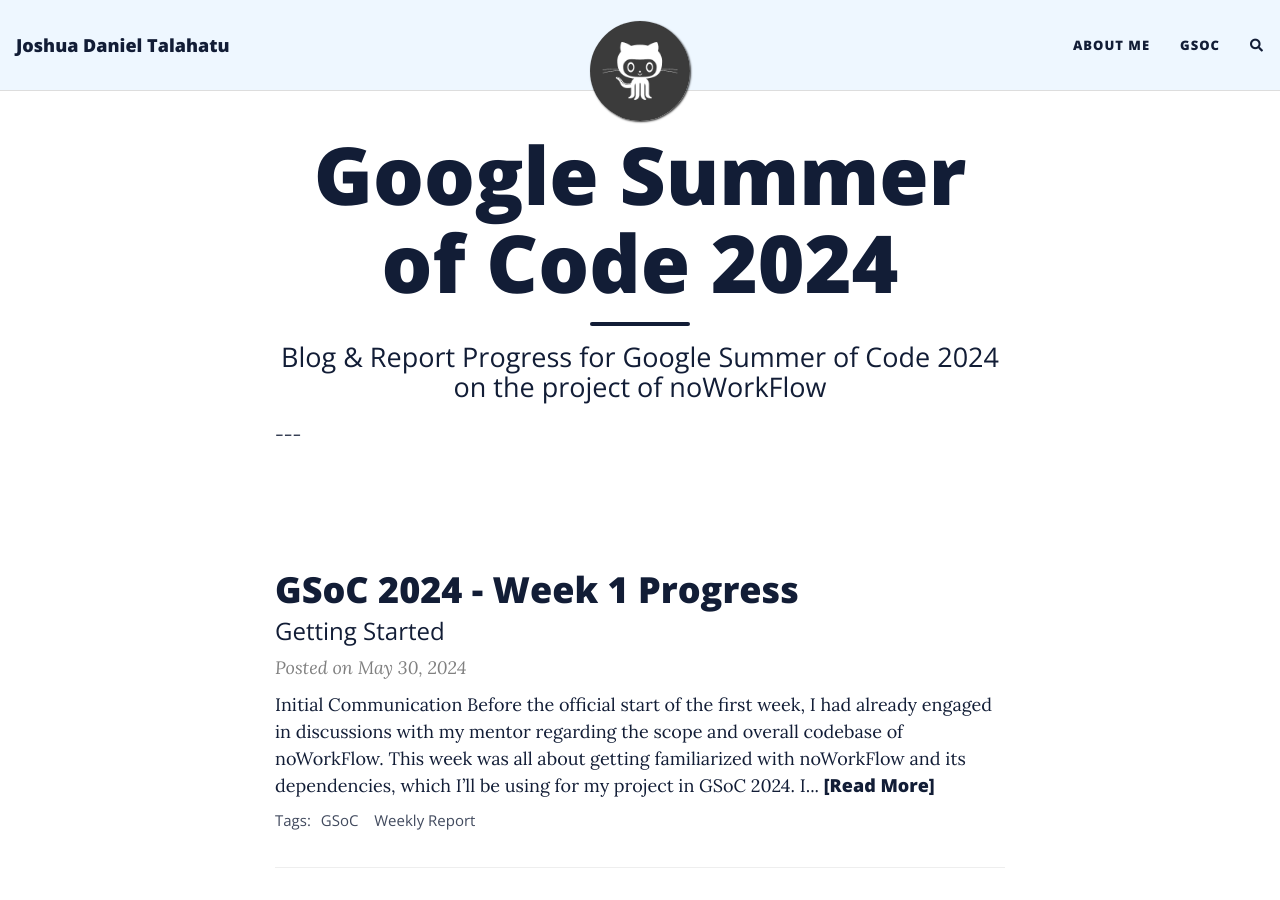
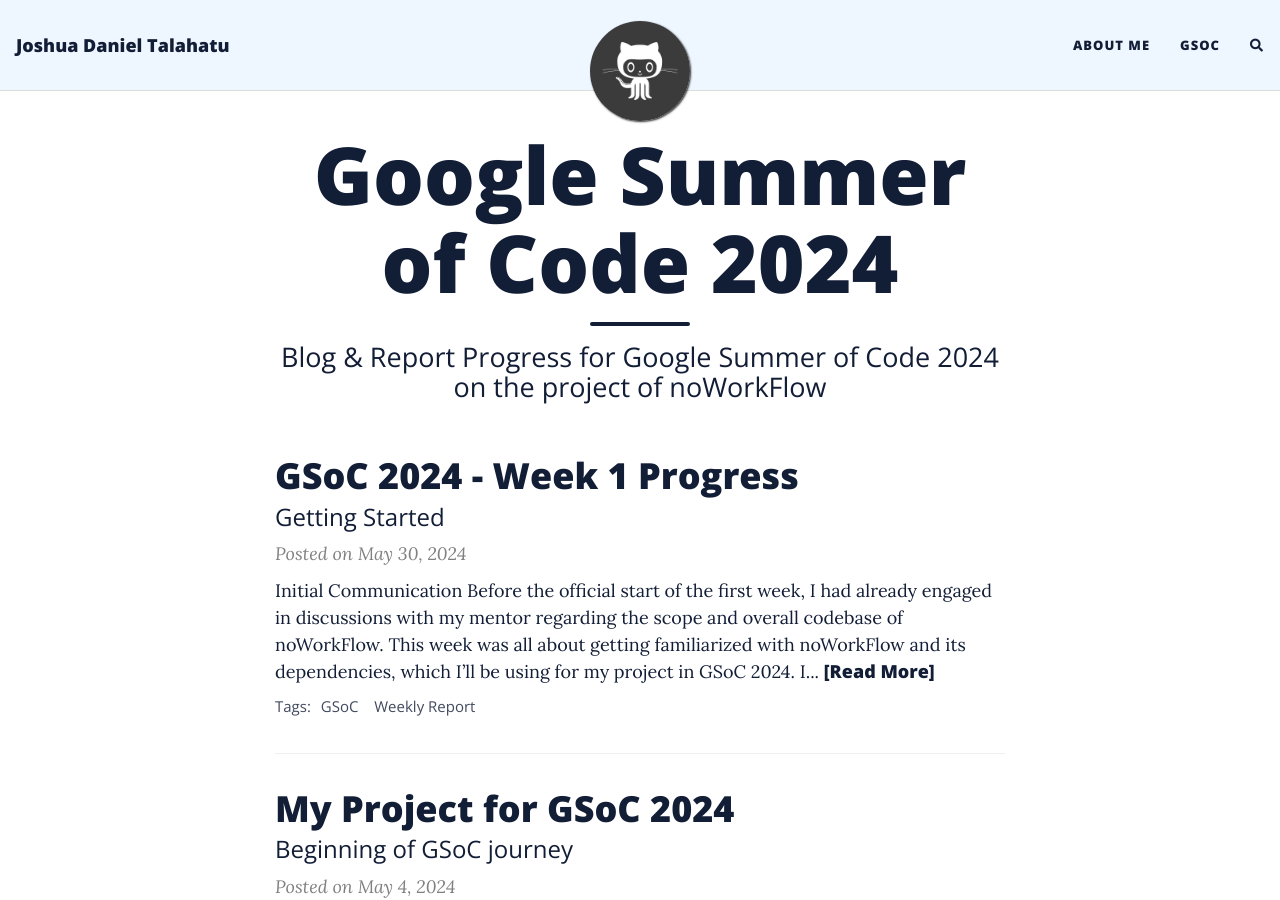
Before and after one commit to JoshuaGlaZ/joshuaglaz.github.io, a Jekyll site: the page built from gsoc/index.html, in a window 1280 px wide and 900 px high. Built offline with Jekyll 4.4.1, drawn with Linux system fonts in a browser that asks for light colours; nearby versions of some CDN libraries; comment, search, counter and statistics services are not loaded.

Commit message:
Update index.html

```diff
--- a/gsoc/index.html
+++ b/gsoc/index.html
@@ -4,7 +4,3 @@
 subtitle: Blog & Report Progress for Google Summer of Code 2024 on the project of noWorkFlow
 paginate_path: "/blog/page:num/"
 ---
-
----
-
-<p>&nbsp;</p>
```
